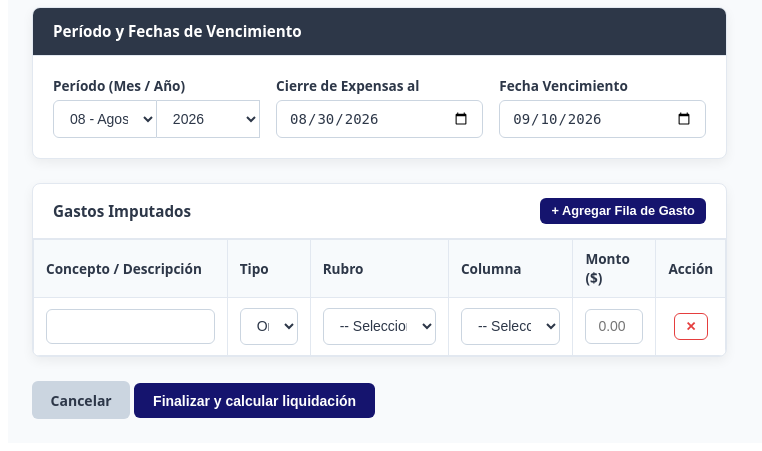
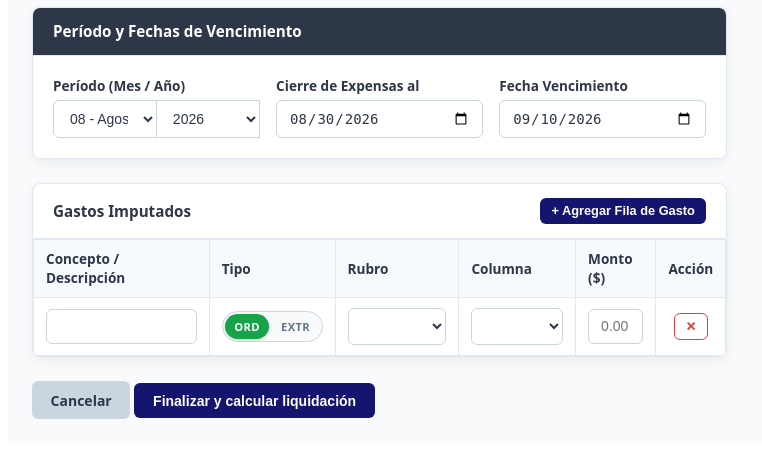
Before and after one commit to LucasCouttulenc/MiConsorcio, a Django app: page /liquidaciones/generar/ in a window 1280 px wide. Shown: the part 629-1080 px from the top of the page, without its empty margins (0-762 px from the left). Run offline with Django 5.2, Linux system fonts and the light colour scheme; a user stored in the database is signed in; tables that the repository leaves empty hold one stand-in row (values such as "Sample post"); lists and menus that the app fills with data are empty.

Commit message:
personal se agrega automaticamente a creacion de liquidacion y arreglos visuales

```diff
--- a/config/static/css/_detalle_liquidacion.css
+++ b/config/static/css/_detalle_liquidacion.css
@@ -60,8 +60,8 @@
 .dl-card-ordinario { border-left: 4px solid #1a7f37; }
 .dl-card-ordinario .dl-card-monto { color: #1a7f37; }
 
-.dl-card-extra { border-left: 4px solid #cf222e; }
-.dl-card-extra .dl-card-monto { color: #cf222e; }
+.dl-card-extra { border-left: 4px solid #cd4a11 }
+.dl-card-extra .dl-card-monto { color: #bb3c0a; }
 
 .dl-card-total {
     border-left: 4px solid #1f6feb;
--- a/config/static/css/_generar_liquidacion.css
+++ b/config/static/css/_generar_liquidacion.css
@@ -443,3 +443,59 @@
 .border-top { border-top: 1px solid var(--gl-border-color) !important; }
 .table-secondary { background-color: #edf2f7 !important; }
 .table-active { background-color: #e2e8f0 !important; }
+
+
+
+/* ==========================================================
+   Toggle: Ordinario / Extraordinario
+   ========================================================== */
+
+.tipo-toggle {
+    display: inline-flex;
+    background: var(--colorFondoCampo, #f8fafc);
+    border: 1px solid var(--colorBorde, #cbd5e1);
+    border-radius: 999px;
+    padding: 2px;
+    gap: 2px;
+}
+
+.tipo-pill {
+    padding: 0.3rem 0.6rem;
+    border-radius: 999px;
+    border: none;
+    background: transparent;
+    color: var(--colorTextoSecundario, #64748b);
+    font-family: var(--fuenteCuerpo, inherit);
+    font-size: 0.7rem;
+    font-weight: 700;
+    cursor: pointer;
+    transition: background 0.15s, color 0.15s;
+    white-space: nowrap;
+    letter-spacing: 0.03em;
+}
+
+.tipo-pill:hover {
+    color: var(--colorTextoPrincipal, #0f172a);
+}
+
+.tipo-pill.tipo-ordinario.activo {
+    background: #16a34a;
+    color: #ffffff;
+    box-shadow: 0 1px 3px rgba(22, 163, 74, 0.3);
+}
+
+.tipo-pill.tipo-extraordinario.activo {
+    background: #ea580c;
+    color: #ffffff;
+    box-shadow: 0 1px 3px rgba(234, 88, 12, 0.3);
+}
+
+.tipo-pill:active {
+    transform: scale(0.97);
+}
+
+/* Columna tipo: solo el ancho necesario */
+.gl-table td:nth-child(2) {
+    width: 110px;
+    text-align: center;
+}
--- a/config/static/js/liquidacion_autosave.js
+++ b/config/static/js/liquidacion_autosave.js
@@ -43,7 +43,7 @@ document.addEventListener('DOMContentLoaded', () => {
         const gastos = [...document.querySelectorAll('#body-gastos tr.fila-gasto')].map(fila => ({
             fila: fila.id,
             concepto: fila.querySelector('.input-concepto').value,
-            tipo: fila.querySelector('.select-tipo').value,
+            tipo: fila.querySelector('.input-tipo-hidden').value,
             rubro: fila.querySelector('.select-rubro').value,
             grupo: fila.querySelector('.select-grupo').value,
             monto: fila.querySelector('.input-monto').value,
--- a/config/static/js/liquidacion_gestion.js
+++ b/config/static/js/liquidacion_gestion.js
@@ -50,7 +50,7 @@ function getColumnasDelRubro(rubroId) {
 }
 
 function opcionesRubrosHTML(rubroSeleccionado = '') {
-    let html = '<option value="">-- Seleccionar --</option>';
+    let html = '<option value=""></option>';
     getRubrosDelConsorcio().forEach(r => {
         const sel = String(r.val) === String(rubroSeleccionado) ? 'selected' : '';
         html += `<option value="${r.val}" ${sel}>${r.nombre}</option>`;
@@ -59,10 +59,10 @@ function opcionesRubrosHTML(rubroSeleccionado = '') {
 }
 
 function opcionesColumnasHTML(rubroId, columnaSeleccionada = '') {
-    let html = '<option value="">-- Seleccionar --</option>';
+    let html = '<option value=""></option>';
     getColumnasDelRubro(rubroId).forEach(c => {
         const sel = String(c.val) === String(columnaSeleccionada) ? 'selected' : '';
-        html += `<option value="${c.val}" ${sel}>${c.codigo} - ${c.nombre}</option>`;
+        html += `<option value="${c.val}" ${sel}>${c.codigo}</option>`;
     });
     return html;
 }
@@ -88,6 +88,7 @@ function agregarFilaGasto(concepto = '', tipo = 'ordinario', rubroSel = '', grup
     const tbody = document.getElementById('body-gastos');
 
     const filaId = `gasto-${contadorFilas}`;
+    const esOrdinario = tipo !== 'extraordinario';
     const tr = document.createElement('tr');
     tr.id = filaId;
     tr.className = 'fila-gasto';
@@ -96,10 +97,18 @@ function agregarFilaGasto(concepto = '', tipo = 'ordinario', rubroSel = '', grup
             <input type="text" name="gastos_concepto[]" class="gl-input input-concepto" value="${concepto}" required>
         </td>
         <td>
-            <select name="gastos_tipo[]" class="gl-select select-tipo" required>
-                <option value="ordinario" ${tipo === 'ordinario' ? 'selected' : ''}>Ordinario</option>
-                <option value="extraordinario" ${tipo === 'extraordinario' ? 'selected' : ''}>Extraordinario</option>
-            </select>
+            <div class="tipo-toggle" data-tipo="${esOrdinario ? 'ordinario' : 'extraordinario'}">
+                <button type="button"
+                        class="tipo-pill tipo-ordinario ${esOrdinario ? 'activo' : ''}"
+                        data-tipo="ordinario"
+                        onclick="toggleTipoGasto(this)">ORD</button>
+                <button type="button"
+                        class="tipo-pill tipo-extraordinario ${!esOrdinario ? 'activo' : ''}"
+                        data-tipo="extraordinario"
+                        onclick="toggleTipoGasto(this)">EXTR</button>
+            </div>
+            <input type="hidden" name="gastos_tipo[]" class="input-tipo-hidden"
+                   value="${esOrdinario ? 'ordinario' : 'extraordinario'}">
         </td>
         <td>
             <select name="gastos_rubro[]" class="gl-select select-rubro" onchange="onCambiarRubro(this)" required>
@@ -160,3 +169,20 @@ function actualizarFechasYVista() {
     calcularFechasSugeridas();
     sincronizarVistaPrevia();
 }
+
+
+function toggleTipoGasto(btn) {
+    const contenedor = btn.closest('.tipo-toggle');
+    if (!contenedor) return;
+    const nuevoTipo = btn.dataset.tipo;
+
+    contenedor.dataset.tipo = nuevoTipo;
+    contenedor.querySelectorAll('.tipo-pill').forEach(b => {
+        b.classList.toggle('activo', b.dataset.tipo === nuevoTipo);
+    });
+
+    const hidden = contenedor.parentElement.querySelector('.input-tipo-hidden');
+    if (hidden) hidden.value = nuevoTipo;
+
+    if (typeof sincronizarVistaPrevia === 'function') sincronizarVistaPrevia();
+}
--- a/consorcios/templates/editar_columnas_rubro.html
+++ b/consorcios/templates/editar_columnas_rubro.html
@@ -37,7 +37,6 @@
         <table class="cols-tabla">
             <thead>
                 <tr>
-                    <th class="col-codigo">Código</th>
                     <th>Nombre</th>
                     <th class="col-tipo">Tipo de reparto</th>
                     <th>UF afectadas</th>
--- a/gastos/pdf.py
+++ b/gastos/pdf.py
@@ -228,7 +228,7 @@ def generar_pdf_liquidacion(liquidacion, gastos=None, admin=None):
     nombres_grupos = {}
     for g in gastos:
         if g.grupo_id is not None:
-            nombres_grupos[g.grupo_id] = g.grupo.nombre
+            nombres_grupos[g.grupo_id] = g.grupo.codigo
 
     por_subtipo = OrderedDict()
     for g in gastos:
--- a/gastos/templates/generar_liquidacion.html
+++ b/gastos/templates/generar_liquidacion.html
@@ -234,10 +234,14 @@
 {{ datos_iniciales|json_script:"datos-iniciales" }}
 {{ rubros_por_consorcio|json_script:"rubros-por-consorcio" }}
 {{ columnas_por_rubro|json_script:"columnas-por-rubro" }}
+{{ personal_por_consorcio|json_script:"personal-por-consorcio" }}
+
 
 <script>
     window.rubrosPorConsorcio = JSON.parse(document.getElementById('rubros-por-consorcio').textContent);
     window.columnasPorRubro = JSON.parse(document.getElementById('columnas-por-rubro').textContent);
+    window.personalPorConsorcio = JSON.parse(document.getElementById('personal-por-consorcio').textContent);
+
 
     window.datosConsorcios = {
         {% for consorcio in consorcios %}
@@ -257,5 +261,6 @@
 <script src="{% static 'js/liquidacion_gestion.js' %}"></script>
 <script src="{% static 'js/liquidacion_render.js' %}"></script>
 <script src="{% static 'js/liquidacion_autosave.js' %}"></script>
+
 </body>
 </html>
--- a/gastos/views.py
+++ b/gastos/views.py
@@ -59,13 +59,23 @@ def listar_liquidaciones(request):
 @login_required
 @permission_required('consorcios.view_consorcio', raise_exception=True)
 def generar_liquidacion(request, liquidacion_id=None):
+    from consorcios.models import Rubro
+
     consorcios = consorcios_permitidos(request.user).order_by('nombre')
 
-    # Precargamos rubros y columnas para JS
+    # Inicializar los 3 diccionarios ANTES del for
     rubros_por_consorcio = {}
     columnas_por_rubro = {}
+    personal_por_consorcio = {}
 
     for c in consorcios:
+        # 1. Garantizar rubro "REMUNERACIONES AL PERSONAL"
+        rubro_sueldos, _ = Rubro.objects.get_or_create(
+            consorcio=c,
+            nombre='REMUNERACIONES AL PERSONAL',
+        )
+
+        # 2. Rubros y columnas
         rubros = c.rubros.all().order_by('nombre')
         rubros_por_consorcio[c.pk] = [
             {'val': r.pk, 'nombre': r.nombre} for r in rubros
@@ -81,9 +91,29 @@ def generar_liquidacion(request, liquidacion_id=None):
                 for col in r.columnas.all().order_by('codigo')
             ]
 
+        # 3. Personal con concepto y rubro armados
+        personal_por_consorcio[c.pk] = {
+            'rubro_id': rubro_sueldos.pk,
+            'items': [
+                {
+                    'concepto': (
+                        f"Sueldo: {p.nombre} {p.apellido}"
+                        + (
+                            f" - {p.empresa_tercerizada}"
+                            if p.tipo_contratacion == 'tercerizado' and p.empresa_tercerizada
+                            else ''
+                        )
+                    ),
+                    'tipo': 'ordinario',
+                }
+                for p in c.personal.all().order_by('apellido', 'nombre')
+            ],
+        }
+
     liquidacion = liquidacion_permitida(request, liquidacion_id) if liquidacion_id else None
     if liquidacion and liquidacion.cerrada:
         return redirect('detalle_liquidacion', liquidacion_id=liquidacion.pk)
+
     consorcio_id = request.GET.get('consorcio', '')
     if consorcio_id and (not consorcio_id.isdecimal() or not consorcios.filter(pk=consorcio_id).exists()):
         raise Http404('Consorcio no disponible')
@@ -95,8 +125,8 @@ def generar_liquidacion(request, liquidacion_id=None):
         'consorcio_inicial': liquidacion.consorcio_id if liquidacion else consorcio_id,
         'rubros_por_consorcio': rubros_por_consorcio,
         'columnas_por_rubro': columnas_por_rubro,
+        'personal_por_consorcio': personal_por_consorcio,
     })
-
 
 def leer_datos(request, finalizar=False):
     consorcio_id = request.POST.get('consorcio', '')
```
Also changed, not shown: config/static/js/liquidacion_render.js (+49 -1 lines), consorcios/templates/configurar_columnas.html (+1 -6 lines), consorcios/migrations/0009_personal.py.
